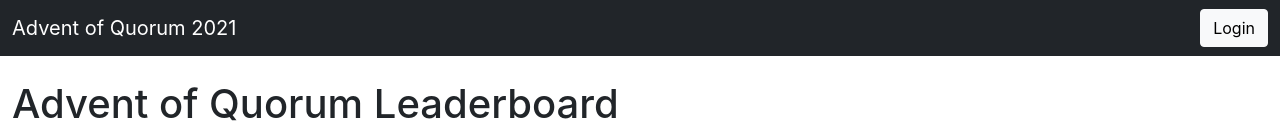
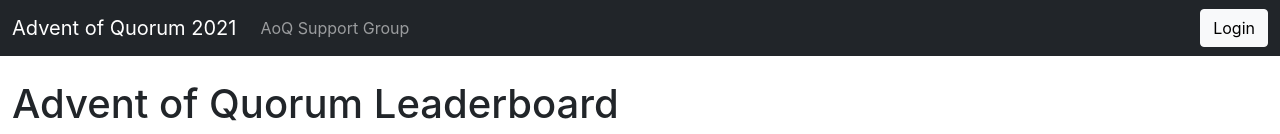
Before and after one commit to jclement/aoc, a React (Create React App) app in the folder frontend/: page / in a window 1280 px wide. Shown: the top 134 px of the page. Built offline with nearby package versions, Linux system fonts and the light colour scheme; no server answers.

Commit message:
Link to MSTeams

```diff
--- a/frontend/src/NavBar.js
+++ b/frontend/src/NavBar.js
@@ -36,6 +36,7 @@ class NavComponent extends React.Component {
         </button>
         <div  id="navbarContent" className="collapse navbar-collapse">
           <ul className="navbar-nav">
+            <a href="https://teams.microsoft.com/l/team/19%3ajlXlzIhH2H71MsHX7wKcjboZx8ti5w-b5s34IJYysM41%40thread.tacv2/conversations?groupId=01351aa0-8d38-4cd9-986e-0a9a0642efb2&tenantId=ce68f836-c221-45ef-866b-38cda86b3d5e" className="nav-link">AoQ Support Group</a>
             {isAdmin && <Link to="editquestion" className="nav-link">Manage Questions</Link>}
             {isAdmin && <Link to="postquestion" className="nav-link">New Question</Link>}
           </ul>
```
